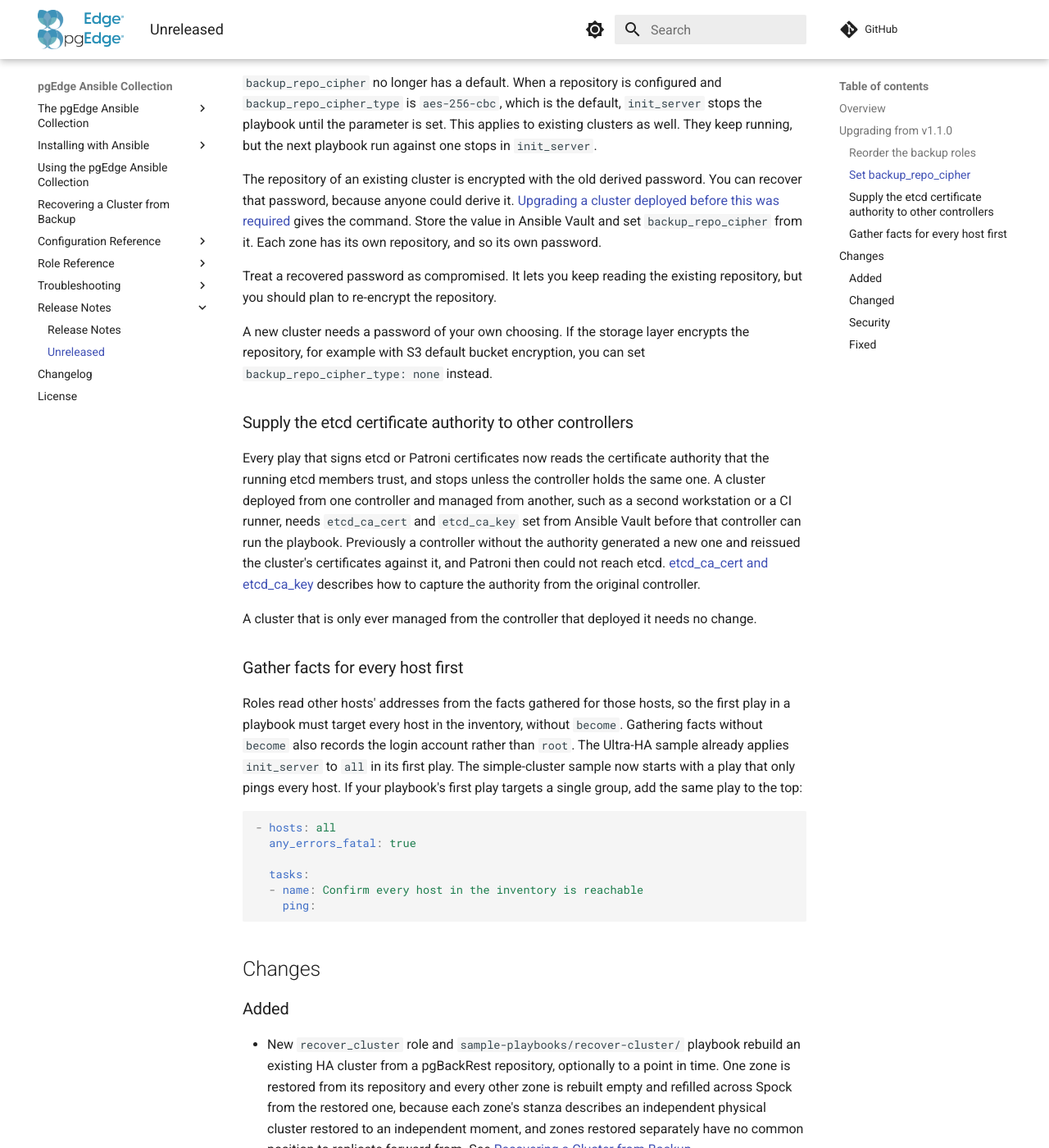
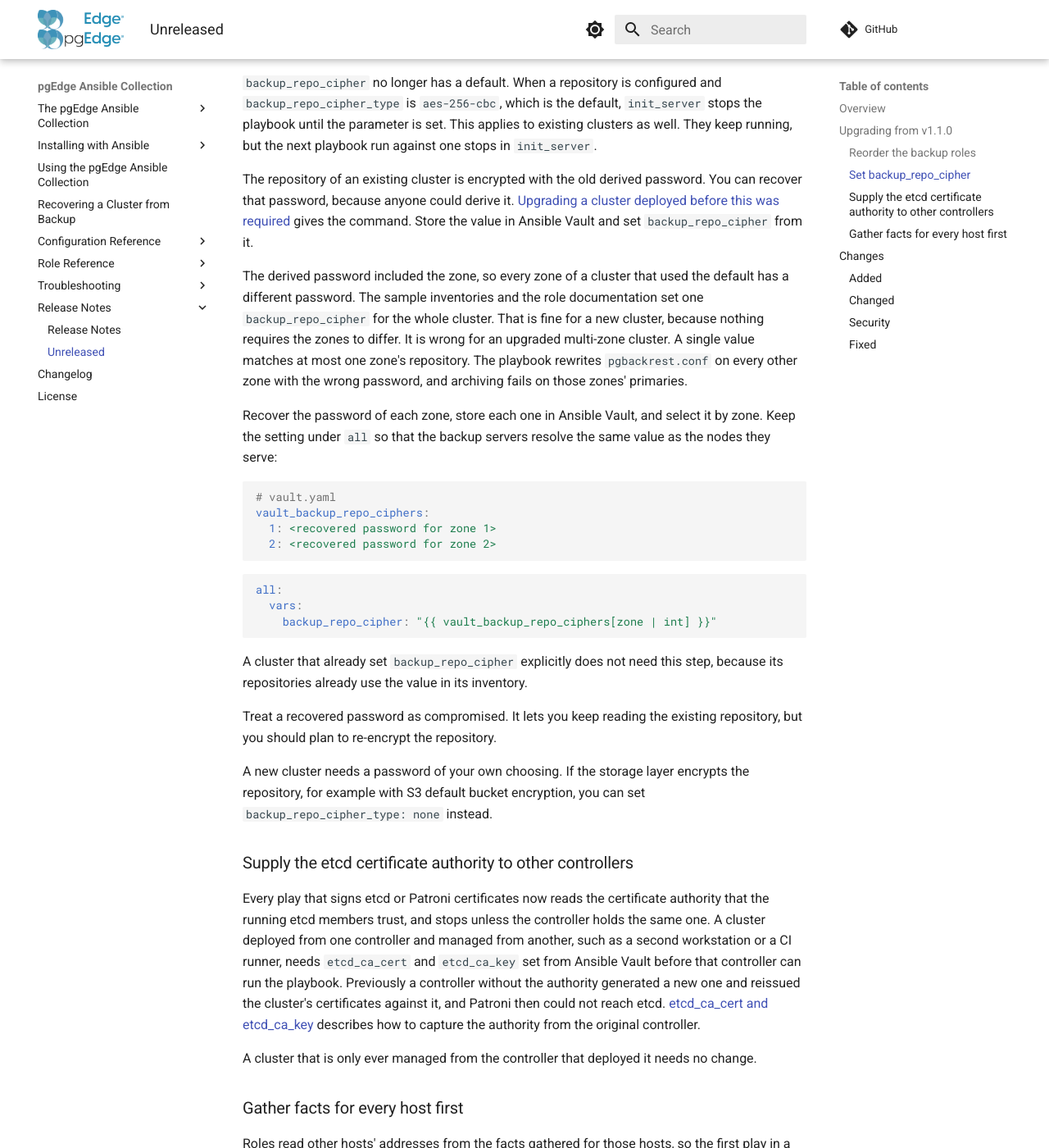
Before and after one commit to pgEdge/pgedge-ansible, an MkDocs documentation site: the page built from docs/release_notes/unreleased.md, in a window 1280 px wide and 1400 px high, scrolled down 2371 px. Shown: the whole window at 82% size. Built offline with MkDocs 1.6.1 and Material for MkDocs 9.7.7, drawn with Linux system fonts in a browser that asks for light colours; comment, search, counter and statistics services are not loaded.

Commit message:
Explain per-zone ciphers when upgrading a multi-zone cluster
The v1.1.0 default derived the repository password from the cluster name
and the zone, so each zone of an upgraded cluster has its own. The
samples and role docs set one value for the whole cluster, which suits a
new cluster but rewrites pgbackrest.conf on every other zone of an
upgraded one with the wrong password, and archiving fails there. The
upgrade section now says so and shows a vaulted map selected by zone,
still set under 'all' so backup servers resolve the same value.

Co-Authored-By: Claude Opus 5.5 (1M context) <noreply@anthropic.com>

````diff
--- a/docs/release_notes/unreleased.md
+++ b/docs/release_notes/unreleased.md
@@ -111,8 +111,35 @@ The repository of an existing cluster is encrypted with the old derived
 password. You can recover that password, because anyone could derive it.
 [Upgrading a cluster deployed before this was required](../configuration/backup.md#upgrading-a-cluster-deployed-before-this-was-required)
 gives the command. Store the value in Ansible Vault and set
-`backup_repo_cipher` from it. Each zone has its own repository, and so its own
-password.
+`backup_repo_cipher` from it.
+
+The derived password included the zone, so every zone of a cluster that used
+the default has a different password. The sample inventories and the role
+documentation set one `backup_repo_cipher` for the whole cluster. That is fine
+for a new cluster, because nothing requires the zones to differ. It is wrong for
+an upgraded multi-zone cluster. A single value matches at most one zone's
+repository. The playbook rewrites `pgbackrest.conf` on every other zone with the
+wrong password, and archiving fails on those zones' primaries.
+
+Recover the password of each zone, store each one in Ansible Vault, and select
+it by zone. Keep the setting under `all` so that the backup servers resolve the
+same value as the nodes they serve:
+
+```yaml
+# vault.yaml
+vault_backup_repo_ciphers:
+  1: <recovered password for zone 1>
+  2: <recovered password for zone 2>
+```
+
+```yaml
+all:
+  vars:
+    backup_repo_cipher: "{{ vault_backup_repo_ciphers[zone | int] }}"
+```
+
+A cluster that already set `backup_repo_cipher` explicitly does not need this
+step, because its repositories already use the value in its inventory.
 
 Treat a recovered password as compromised. It lets you keep reading the
 existing repository, but you should plan to re-encrypt the repository.
````
